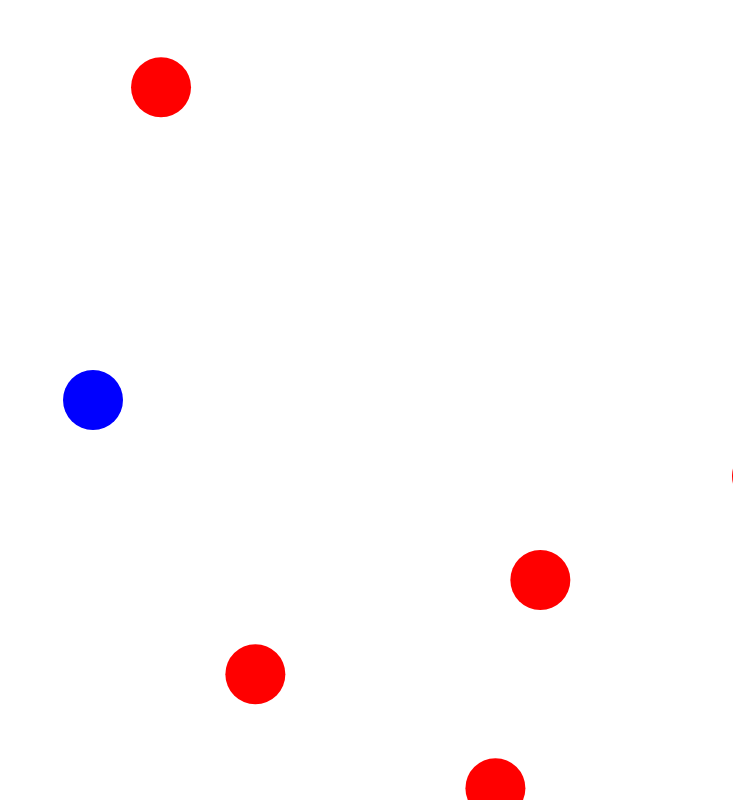
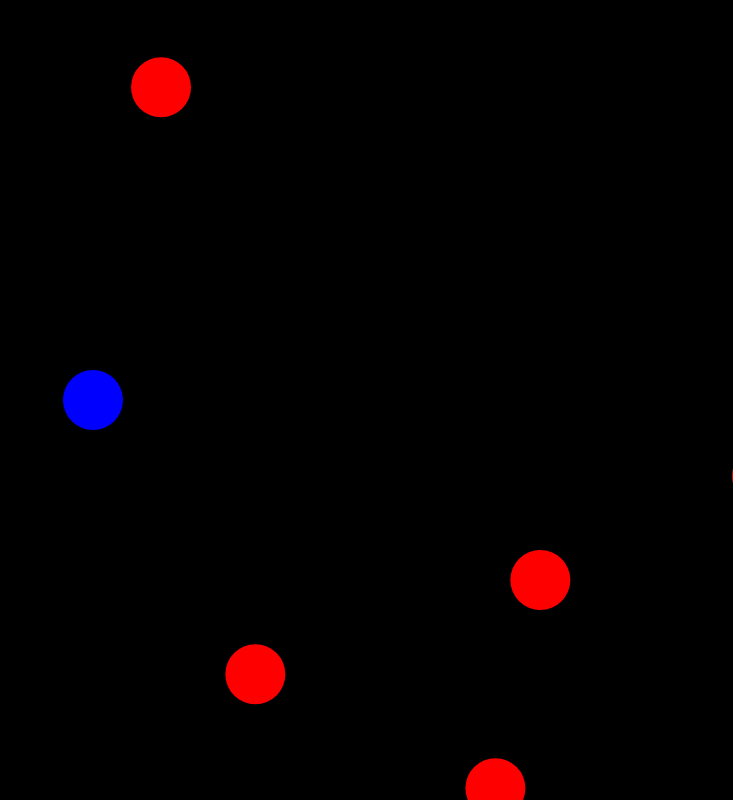
Before and after one commit to lrbn86/cg, a plain HTML site: page index.html in a window 1280 px wide. Shown: the whole page, without its empty margins (547-1280 px from the left). Drawn offline with Linux system fonts and the light colour scheme.

Commit message:
Added background to canvas

```diff
--- a/index.html
+++ b/index.html
@@ -6,6 +6,7 @@
 	<title></title>
 	<style>
 		body, html { width: 100%; height: 100%; margin: 0; overflow: hidden; }
+		canvas { background-color: #000; }
 	</style>
 </head>
 <body>
```
